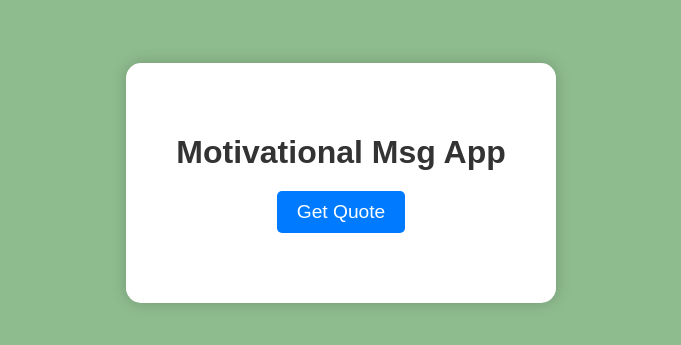
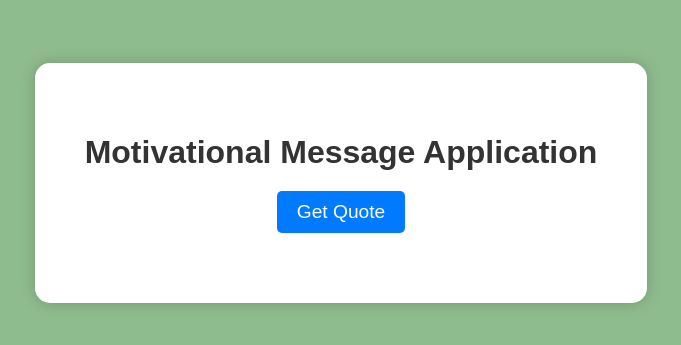
Before and after one commit to Nehaaa12044/mm, a plain HTML site: page index.html in a window 1280 px wide. Shown: the part 217-562 px from the top of the page, without its empty margins (299-980 px from the left). Drawn offline with Linux system fonts and the light colour scheme.

Commit message:
My first commit

```diff
--- a/index.html
+++ b/index.html
@@ -46,7 +46,7 @@
 </head>
 <body>
     <div class="container">
-        <h1>Motivational Msg App</h1>
+        <h1>Motivational Message Application</h1>
         <button id="getMsgBtn">Get Quote</button>
         <h2 id="msg"></h2>
         <h2 id="aut"></h2>
```
